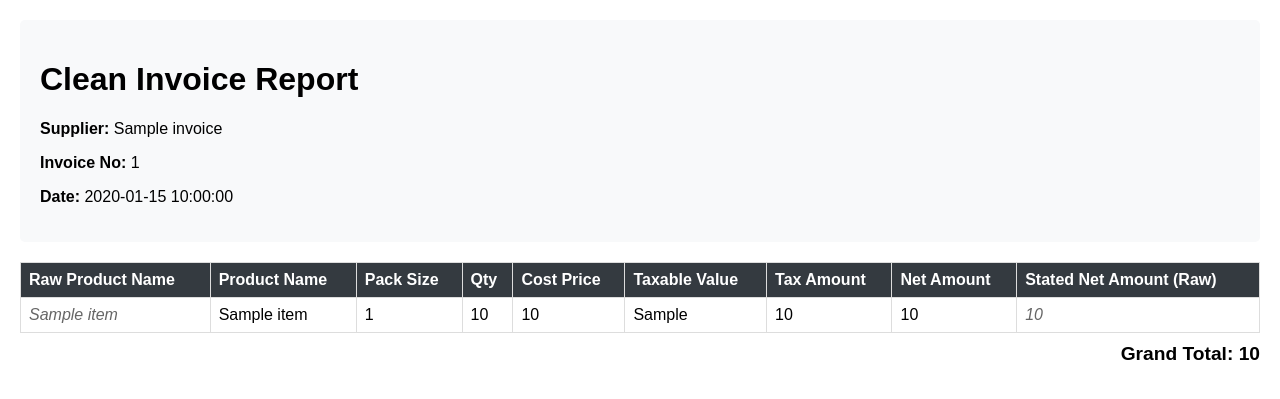
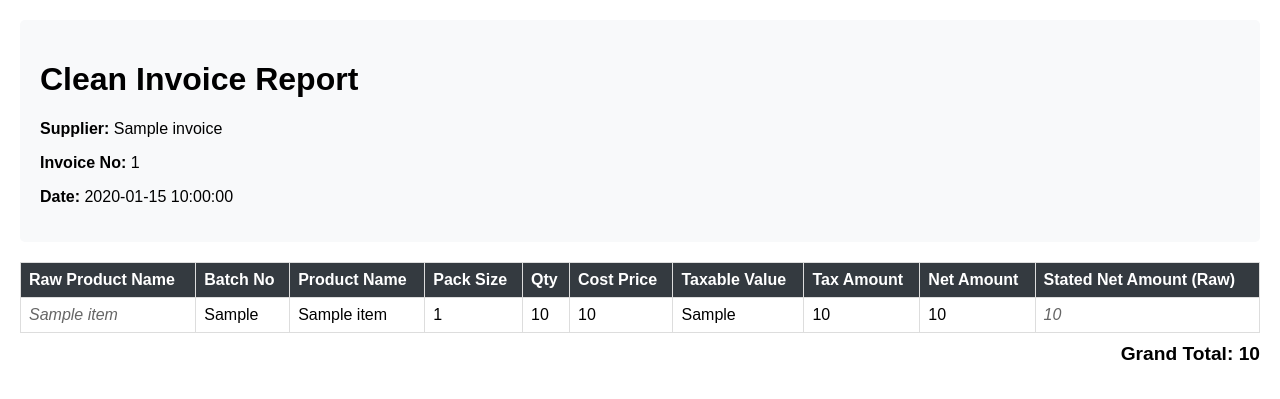
Before and after one commit to P1nnyy/PharmaGPT, a Python web app: template src/api/templates/report.html in a window 1280 px wide. Shown: the top 399 px of the page. Run offline with Jinja, Linux system fonts and the light colour scheme; the template is opened without the code that fills it: most values are stand-ins (such as "Sample title", 1, 10 or a date in 2020).

Commit message:
feat: Add batch number tracking and display to invoice reports, and update README with new features and setup instructions.

```diff
--- a/src/api/server.py
+++ b/src/api/server.py
@@ -118,7 +118,7 @@ async def get_report(request: Request, invoice_no: str):
     MATCH (i:Invoice {invoice_number: $invoice_no})
     OPTIONAL MATCH (i)-[:CONTAINS]->(l:Line_Item)
     OPTIONAL MATCH (l)-[:REFERENCES]->(p:Product)
-    RETURN i, collect({line: l, product: p, raw_desc: l.raw_description, stated_net: l.stated_net_amount}) as items
+    RETURN i, collect({line: l, product: p, raw_desc: l.raw_description, stated_net: l.stated_net_amount, batch_no: l.batch_no}) as items
     """
 
     with driver.session() as session:
@@ -140,13 +140,15 @@ async def get_report(request: Request, invoice_no: str):
         # Safe access for optional raw fields
         raw_desc = item.get("raw_desc", "N/A")
         stated_net = item.get("stated_net", 0.0)
+        batch_no = item.get("batch_no", "")
 
         line_items.append({
             **line_data,
             "product_name": product_data.get("name", "Unknown"),
             "raw_product_name": raw_desc,
             "stated_net_amount": stated_net,
-            "calculated_tax_amount": line_data.get("calculated_tax_amount", 0.0)
+            "calculated_tax_amount": line_data.get("calculated_tax_amount", 0.0),
+            "batch_no": batch_no
         })
 
     return templates.TemplateResponse("report.html", {
--- a/src/api/templates/report.html
+++ b/src/api/templates/report.html
@@ -62,6 +62,7 @@
         <thead>
             <tr>
                 <th>Raw Product Name</th> <!-- New Audit Column -->
+                <th>Batch No</th>
                 <th>Product Name</th>
                 <th>Pack Size</th>
                 <th>Qty</th>
@@ -76,6 +77,7 @@
             {% for item in line_items %}
             <tr>
                 <td style="color: #666; font-style: italic;">{{ item.raw_product_name }}</td> <!-- Audit Data -->
+                <td>{{ item.batch_no }}</td>
                 <td>{{ item.product_name }}</td>
                 <td>{{ item.pack_size }}</td>
                 <td>{{ item.quantity }}</td>
--- a/src/normalization.py
+++ b/src/normalization.py
@@ -155,5 +155,6 @@ def normalize_line_item(raw_item: RawLineItem, supplier_name: str) -> Dict[str,
     return {
         **financials,
         "Standard_Item_Name": std_name,
-        "Pack_Size_Description": pack_size
+        "Pack_Size_Description": pack_size,
+        "Batch_No": raw_item.Batch_No
     }
--- a/src/persistence.py
+++ b/src/persistence.py
@@ -61,6 +61,7 @@ def _create_line_item_tx(tx, invoice_no: str, item: Dict[str, Any], raw_item: An
         taxable_value: $taxable_value,
         calculated_tax_amount: $tax_amount,
         net_amount: $net_amount,
+        batch_no: $batch_no,
         raw_description: $raw_desc,
         stated_net_amount: $stated_net
     })
@@ -80,5 +81,6 @@ def _create_line_item_tx(tx, invoice_no: str, item: Dict[str, Any], raw_item: An
            taxable_value=item.get("Calculated_Taxable_Value"),
            tax_amount=item.get("Calculated_Tax_Amount"),
            net_amount=item.get("Net_Line_Amount"),
+           batch_no=raw_item.Batch_No,
            raw_desc=raw_item.Original_Product_Description,
            stated_net=parse_float(raw_item.Stated_Net_Amount))
```
Also changed, not shown: README.md.
